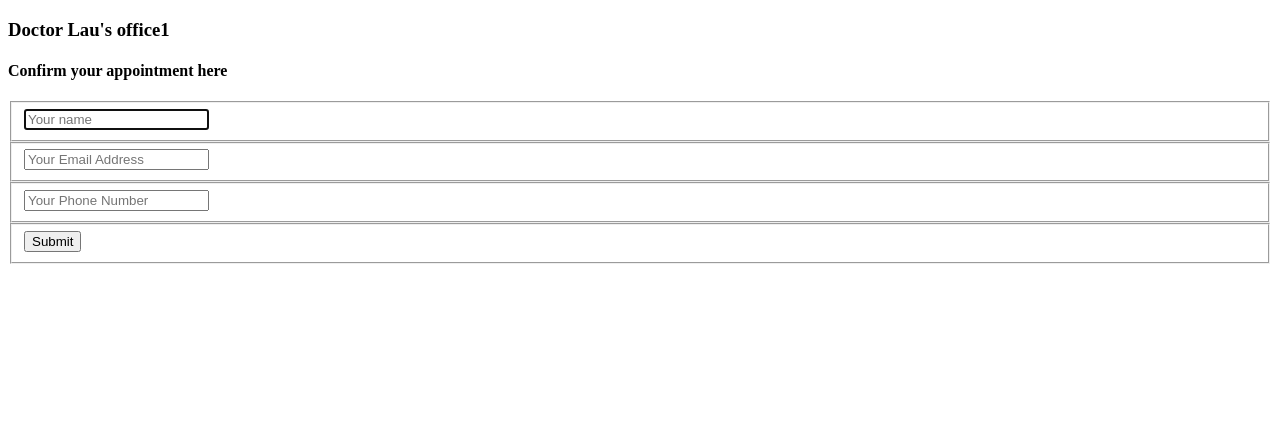
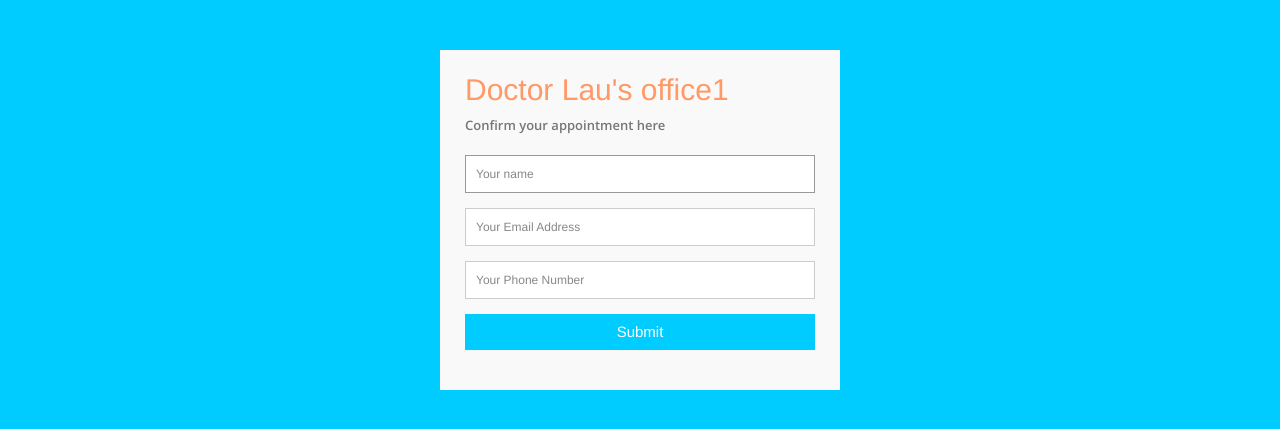
Before and after one commit to liuzimin/liuzimin.github.io, a Jekyll site: the page built from submit/index.html, in a window 1280 px wide. Shown: the top 429 px of the page. Built offline with Jekyll 4.4.1, drawn with Linux system fonts in a browser that asks for light colours; some web fonts are replaced; Markdown is read by kramdown in place of the engine named in the settings.

Commit message:
Update default.html

```diff
--- a/submit/_layouts/default.html
+++ b/submit/_layouts/default.html
@@ -3,7 +3,7 @@
 <head>
   <meta charset="utf-8">
   <title>Submit</title>
-  <link href="{{site.baseurl}}/submit/css/common.css" rel="stylesheet">
+  <link href="css/common.css" rel="stylesheet">
 </head>
 <body>
 
```
